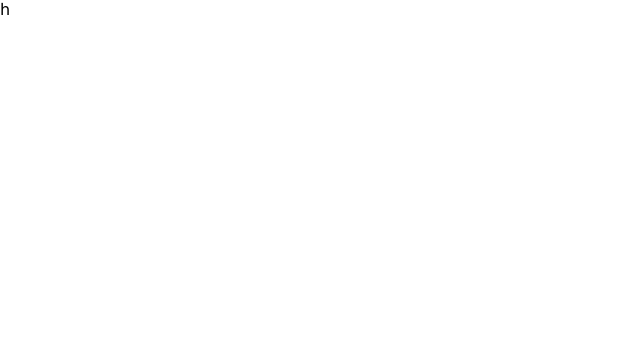
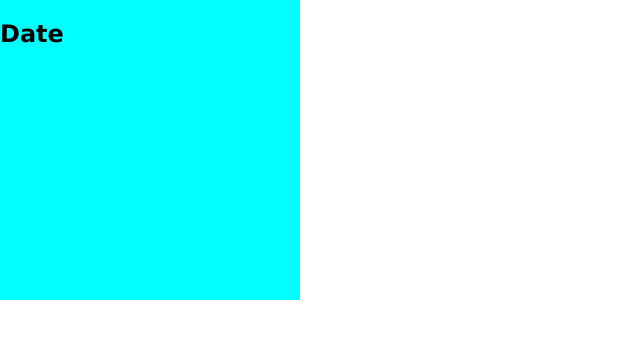
Before and after one commit to Tariselan/code-projects, a plain HTML site: page javascript/date-picker/index.html in a window 1280 px wide. Shown: the whole page, without its empty margins (0-640 px from the left). Drawn offline with Linux system fonts and the light colour scheme.

Commit message:
i love commts

```diff
--- a/javascript/date-picker/index.html
+++ b/javascript/date-picker/index.html
@@ -8,7 +8,9 @@
   </head>
   <body>
     <div class="container">
-      <div class="picker">h</div>
+      <div class="picker">
+        <h2>Date</h2>
+      </div>
     </div>
     <script defer src="script.js"></script>
   </body>
--- a/javascript/date-picker/style.css
+++ b/javascript/date-picker/style.css
@@ -5,3 +5,16 @@ body {
     margin: 0;
     padding: 0;
 }
+
+.container {
+    display: flex;
+    align-items: center;
+    align-content: center;
+    width: 100%;
+}
+
+.picker {
+    width: 300px;
+    height: 300px;
+    background-color: aqua;
+}
```
